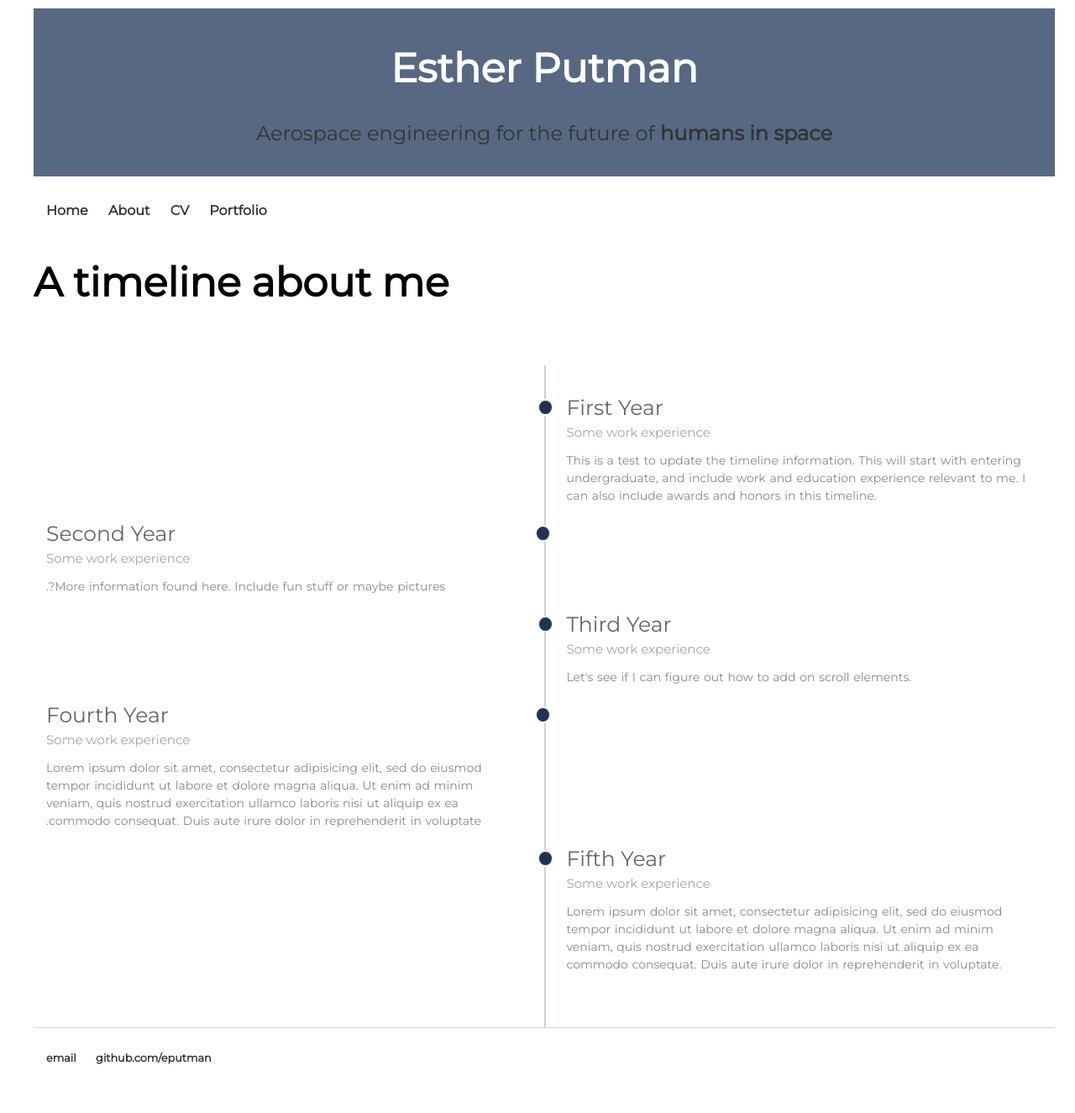
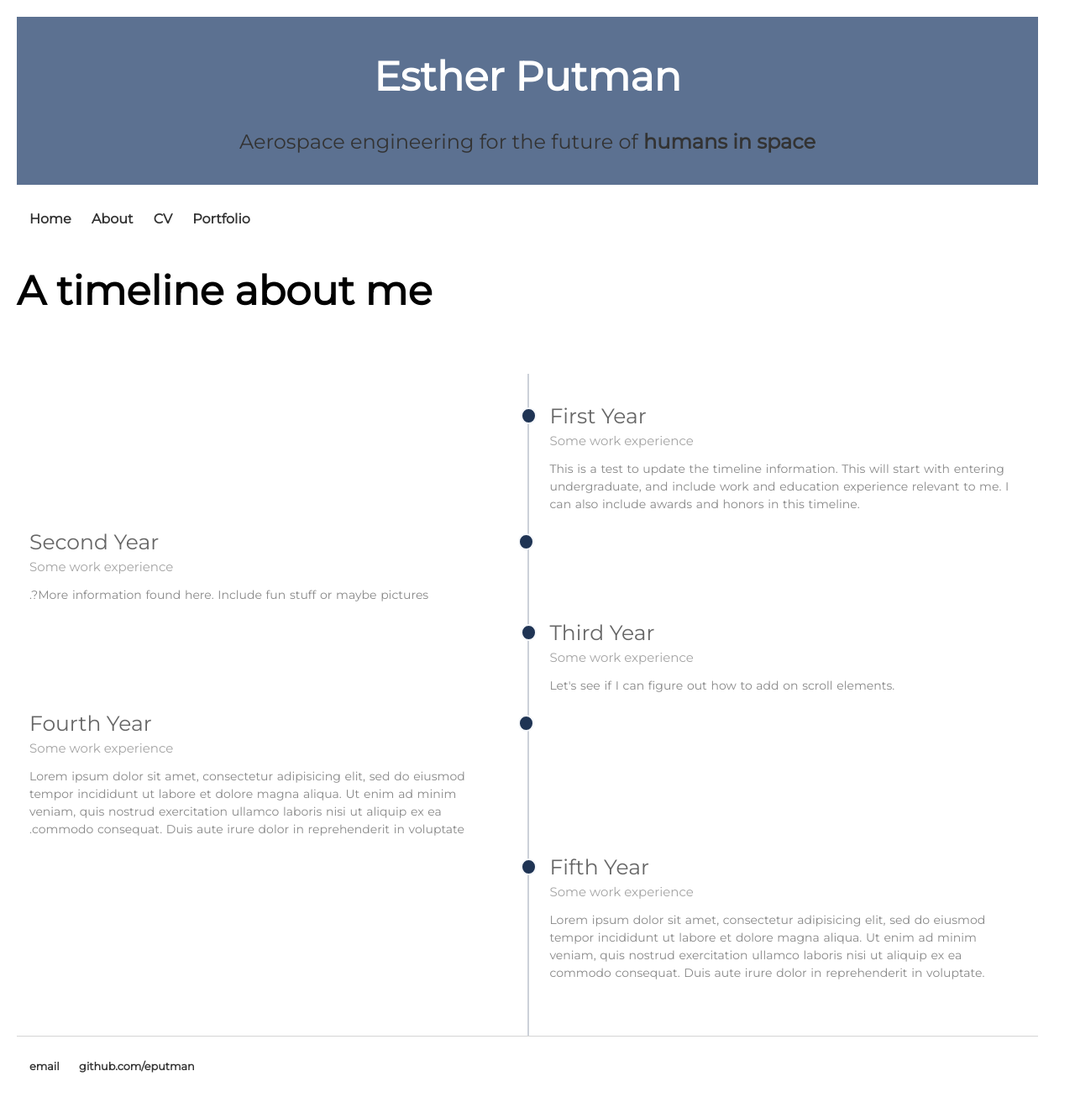
Before and after one commit to eputman/eputman.github.io, a Jekyll site: the page built from about/index.html, in a window 1280 px wide. Shown: the whole page at 84% size. Built offline with Jekyll 4.4.1, drawn with Linux system fonts in a browser that asks for light colours.

Commit message:
Update timeline.css

```diff
--- a/css/timeline.css
+++ b/css/timeline.css
@@ -4,12 +4,12 @@
 .header {
   padding: 10px;
   text-align: center;
-  background: #576882;
+  background: #5c7191;
   color: white;
 }
 body {
-    margin: 0px 30px 20px 30px;
-    padding: 10px 10px 10px 10px;
+    margin: 0px;
+    padding: 20px 20px 20px 20px;
     width: 95%;
 }
 nav ul, footer ul {
```
